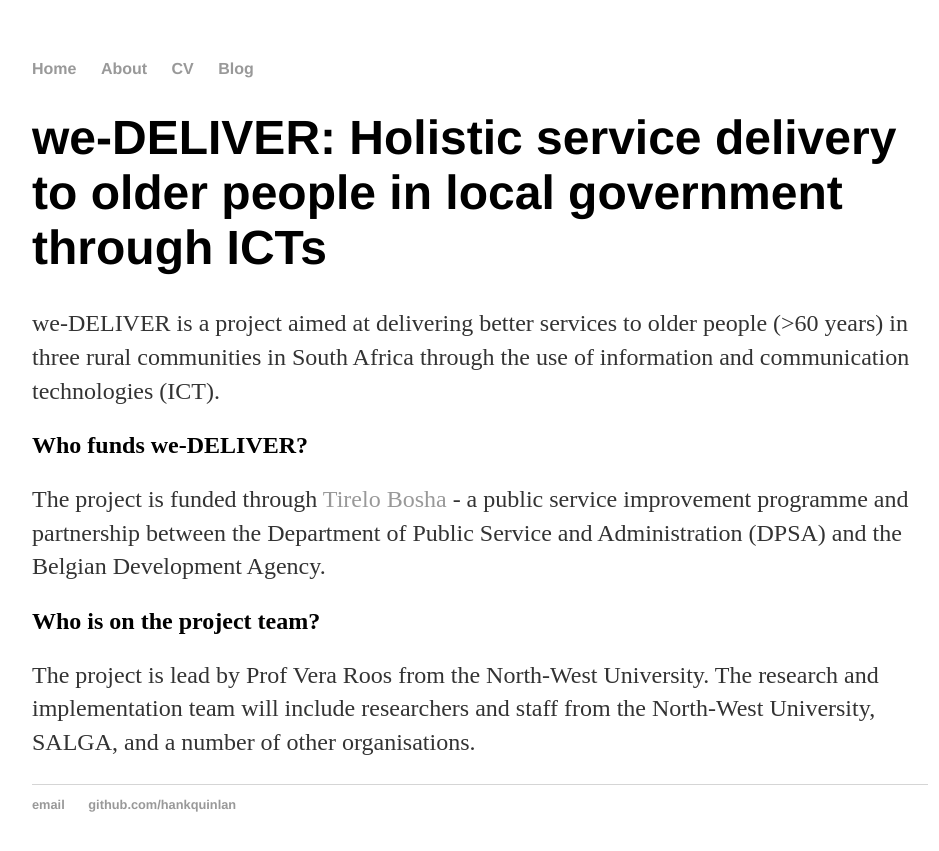
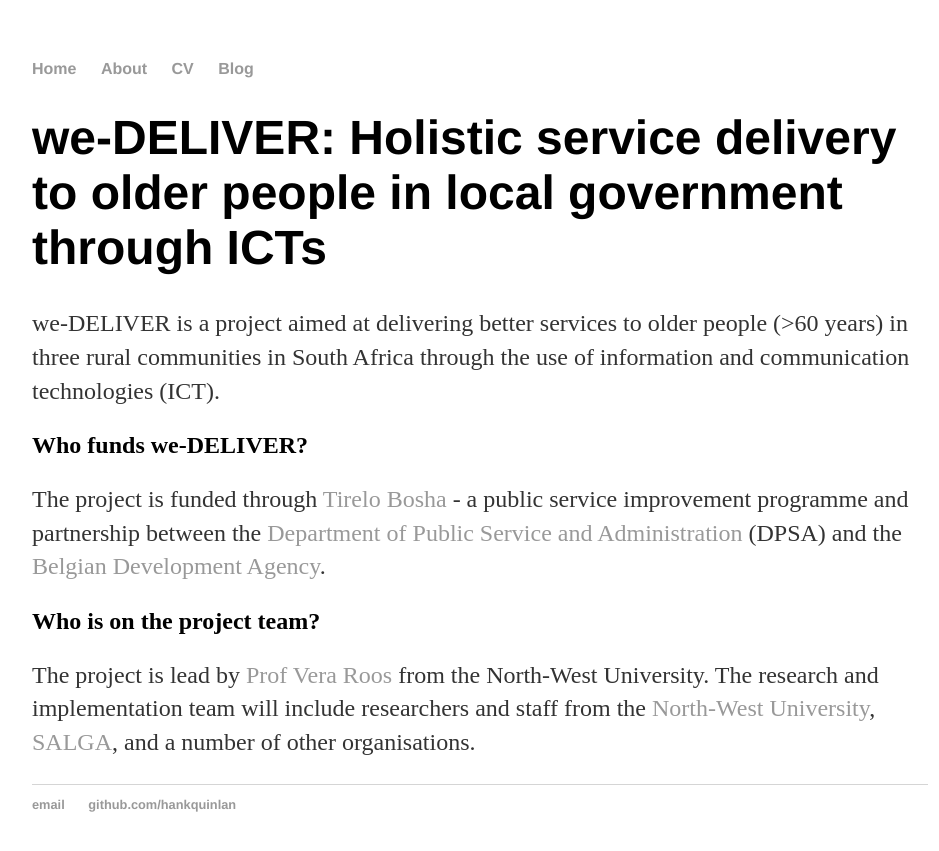
Before and after one commit to zjsteyn/we-DELIVER.github.io, a Jekyll site: the page built from index.html, in a window 1280 px wide. Shown: the top 851 px of the page, without its empty margins (160-1099 px from the left). Built offline with Jekyll 4.4.1, drawn with Linux system fonts in a browser that asks for light colours; some of the changed lines change nothing that is shown.

Commit message:
Added links

```diff
--- a/index.html
+++ b/index.html
@@ -11,13 +11,16 @@
 
 	<h2>Who funds we-DELIVER?</h2>
 		<p>	The project is funded through <a href="http://www.dpsa.gov.za/tirelobosha/">Tirelo Bosha</a> - a public
-			service improvement programme and partnership between the Department of Public Service and
-			Administration (DPSA) and the Belgian Development Agency.
+			service improvement programme and partnership between the
+			<a href="http://dpsa.gov.za">Department of Public Service and Administration</a> (DPSA)
+			and the <a href="https://www.btcctb.org/">Belgian Development Agency</a>.
 		</p>
 
 	<h2>Who is on the project team?</h2>
-		<p>	The project is lead by Prof Vera Roos from the North-West University. The research and implementation
-			team will include researchers and staff from the North-West University, SALGA, and a number of other
+		<p>	The project is lead by <a href="http://veraroos.co.za/">Prof Vera Roos </a> from the
+			North-West University. The research and implementation team will
+			include researchers and staff from the <a href="http://www.nwu.ac.za/">North-West University</a>,
+			<a href="https://www.salga.org.za/">SALGA</a>, and a number of other
 			organisations.
 		</p>
 </div><!-- /.blurb -->
```
